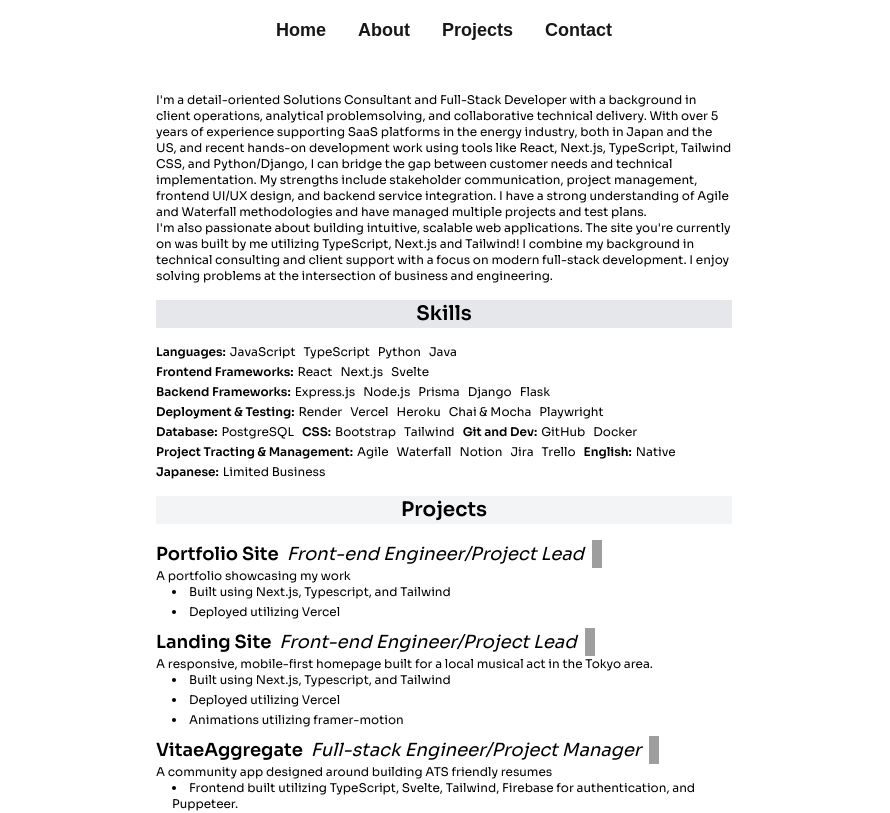
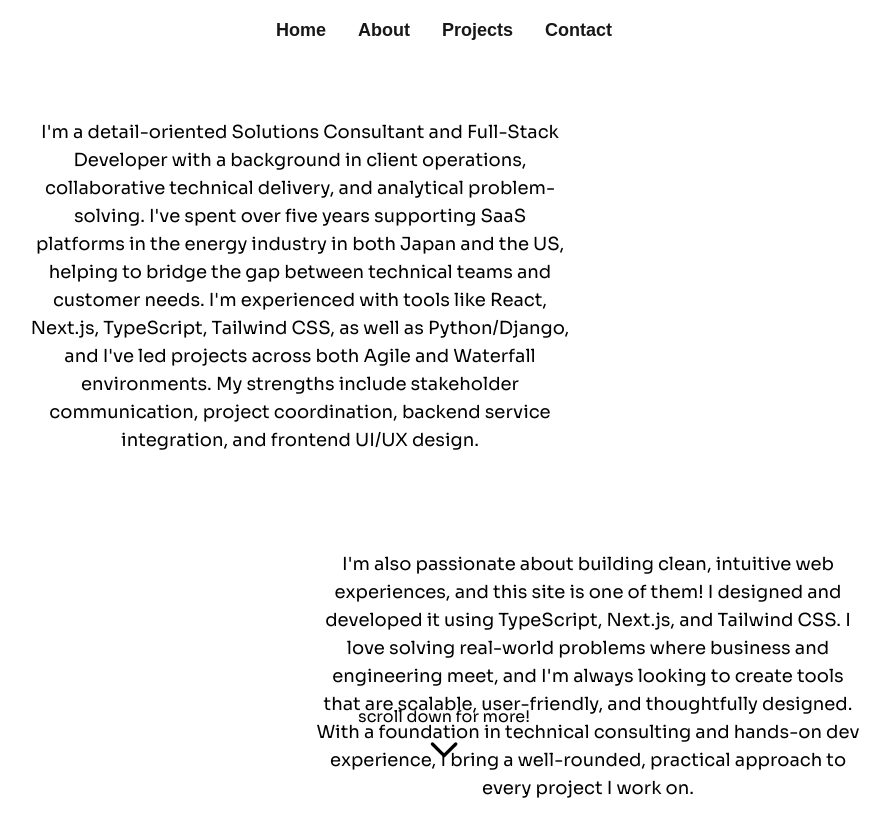
Before and after one commit to Bcook2289/portfolio, a Next.js app in the folder portfolio-project/: page /about in a window 1280 px wide. Shown: the top 813 px of the page, without its empty margins (196-1086 px from the left). Built offline with nearby package versions, Linux system fonts and the light colour scheme; grey boxes are pictures that could not be loaded.

Commit message:
feat completed basic styling of about

```diff
--- a/portfolio-project/package.json
+++ b/portfolio-project/package.json
@@ -10,7 +10,7 @@
   },
   "dependencies": {
     "@headlessui/react": "^2.2.4",
-    "framer-motion": "^12.23.6",
+    "framer-motion": "^12.23.12",
     "next": "15.3.4",
     "react": "^19.0.0",
     "react-dom": "^19.0.0",
--- a/portfolio-project/src/app/about/page.tsx
+++ b/portfolio-project/src/app/about/page.tsx
@@ -9,9 +9,17 @@ export default function AboutPage() {
   return (
     <>
       <NavBar />
-      <main className="min-h-screen font-sora text-xs">
-        <div className="max-w-1/2 px-8 py-8 bg-white text-black mx-auto">
+      <main className="min-h-screen font-sora mx-8 dark:text-white text-black">
+        <div className="h-screen m-auto max-w-1/2 flex flex-col justify-center items-center px-8 text-center text-lg">
           <Intro pageFlag="detailed" />
+        </div>
+        <div className="absolute bottom-4 left-1/2 transform -translate-x-1/2 animate-bounce dark:text-gray-200 text-black flex flex-col items-center">
+          <h2>scroll down for more!</h2>
+          <svg xmlns="http://www.w3.org/2000/svg" className="h-10 w-10" fill="none" viewBox="0 0 24 24" stroke="currentColor">
+            <path strokeLinecap="round" strokeLinejoin="round" strokeWidth={2} d="M19 9l-7 7-7-7" />
+          </svg>
+        </div>
+        <div className="max-w-1/2 text-xs px-8 py-8 bg-white text-black rounded-xl shadow-xl mx-auto">
           <Skills />
           <Projects />
           <Experience />
--- a/portfolio-project/src/components/AboutMe/Intro.tsx
+++ b/portfolio-project/src/components/AboutMe/Intro.tsx
@@ -1,4 +1,5 @@
 "use client";
+import {motion} from "framer-motion";
 
 type summaryProp = {
   pageFlag?: "brief" | "detailed";
@@ -7,27 +8,36 @@ type summaryProp = {
 const Intro = ({ pageFlag = "detailed" }: summaryProp) => {
   const detailed = (
     <>
-      <p>
-        I&apos;m a detail-oriented Solutions Consultant and Full-Stack Developer
-        with a background in client operations, analytical problemsolving, and
-        collaborative technical delivery. With over 5 years of experience
-        supporting SaaS platforms in the energy industry, both in Japan and the
-        US, and recent hands-on development work using tools like React,
-        Next.js, TypeScript, Tailwind CSS, and Python/Django, I can bridge the
-        gap between customer needs and technical implementation. My strengths
-        include stakeholder communication, project management, frontend UI/UX
-        design, and backend service integration. I have a strong understanding
-        of Agile and Waterfall methodologies and have managed multiple projects
-        and test plans.
-      </p>
-      <p>
-        I&apos;m also passionate about building intuitive, scalable web
-        applications. The site you&apos;re currently on was built by me utilizing
-        TypeScript, Next.js and Tailwind! I combine my background in technical
-        consulting and client support with a focus on modern full-stack
-        development. I enjoy solving problems at the intersection of business
-        and engineering.
-      </p>
+      <motion.p
+        className="-translate-x-36"
+        initial={{ x: -200, opacity: 0 }}
+        animate={{ x: 0, opacity: 1 }}
+        transition={{ type: "spring", stiffness: 50, delay: 0.2 }}
+        >
+       I&apos;m a detail-oriented Solutions Consultant and Full-Stack Developer
+       with a background in client operations, collaborative technical delivery,
+       and analytical problem-solving. I&apos;ve spent over five years supporting
+       SaaS platforms in the energy industry in both Japan and the US, helping to
+       bridge the gap between technical teams and customer needs. I&apos;m
+       experienced with tools like React, Next.js, TypeScript, Tailwind CSS, as
+       well as Python/Django, and I&apos;ve led projects across both Agile and
+       Waterfall environments. My strengths include stakeholder communication,
+       project coordination, backend service integration, and frontend UI/UX design.
+      </motion.p>
+      <motion.p
+        className="pt-24 translate-x-36"
+        initial={{ x: 200, opacity: 0 }}
+        animate={{ x: 0, opacity: 1 }}
+        transition={{ type: "spring", stiffness: 50, delay: 0.2 }}
+      >
+        I&apos;m also passionate about building clean, intuitive web experiences, and
+        this site is one of them! I designed and developed it using TypeScript,
+        Next.js, and Tailwind CSS. I love solving real-world problems where
+        business and engineering meet, and I&apos;m always looking to create tools
+        that are scalable, user-friendly, and thoughtfully designed. With a
+        foundation in technical consulting and hands-on dev experience, I bring
+        a well-rounded, practical approach to every project I work on.
+      </motion.p>
     </>
   );
 
```
Also changed, not shown: 1 other file (tests, documents, lock files or other folders).
